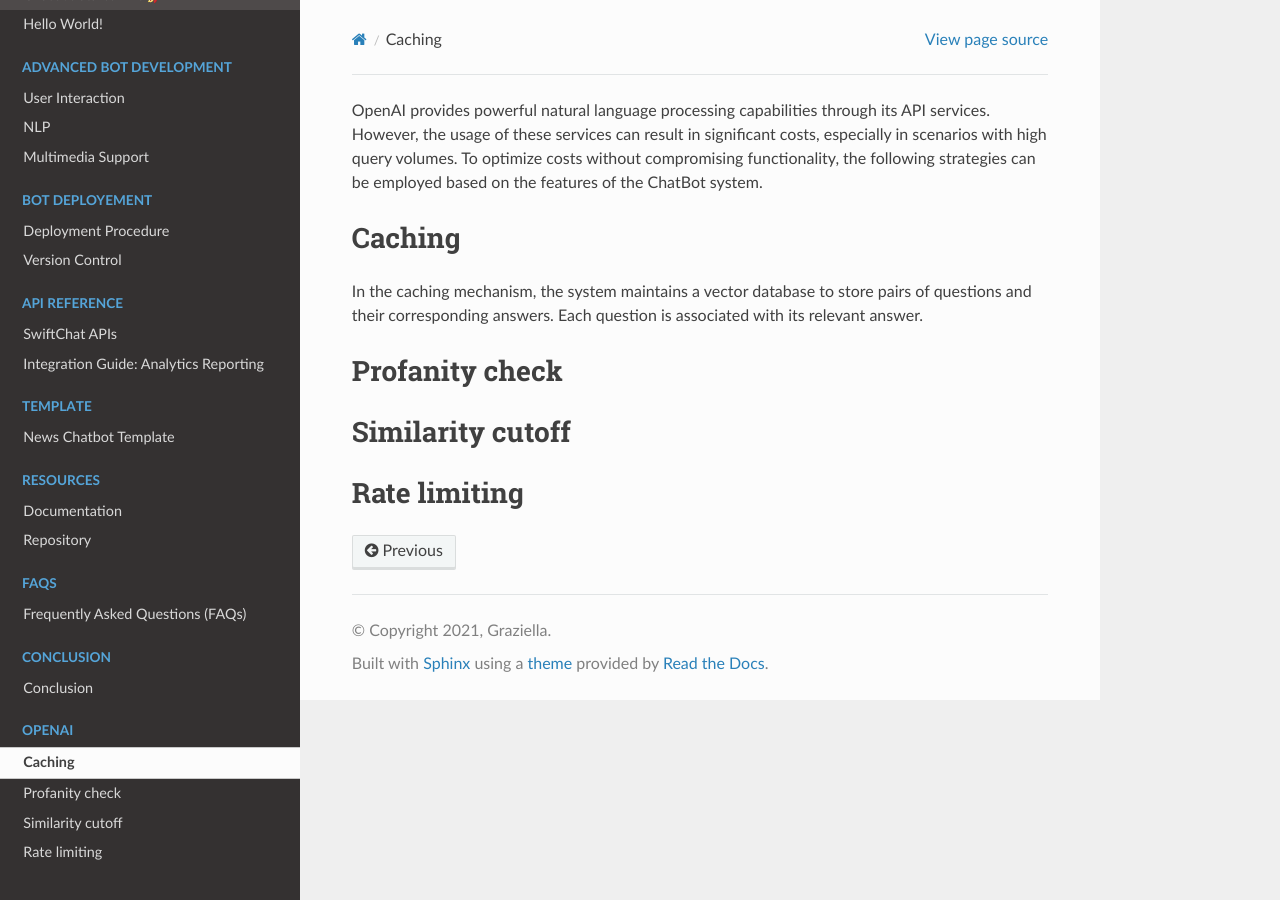
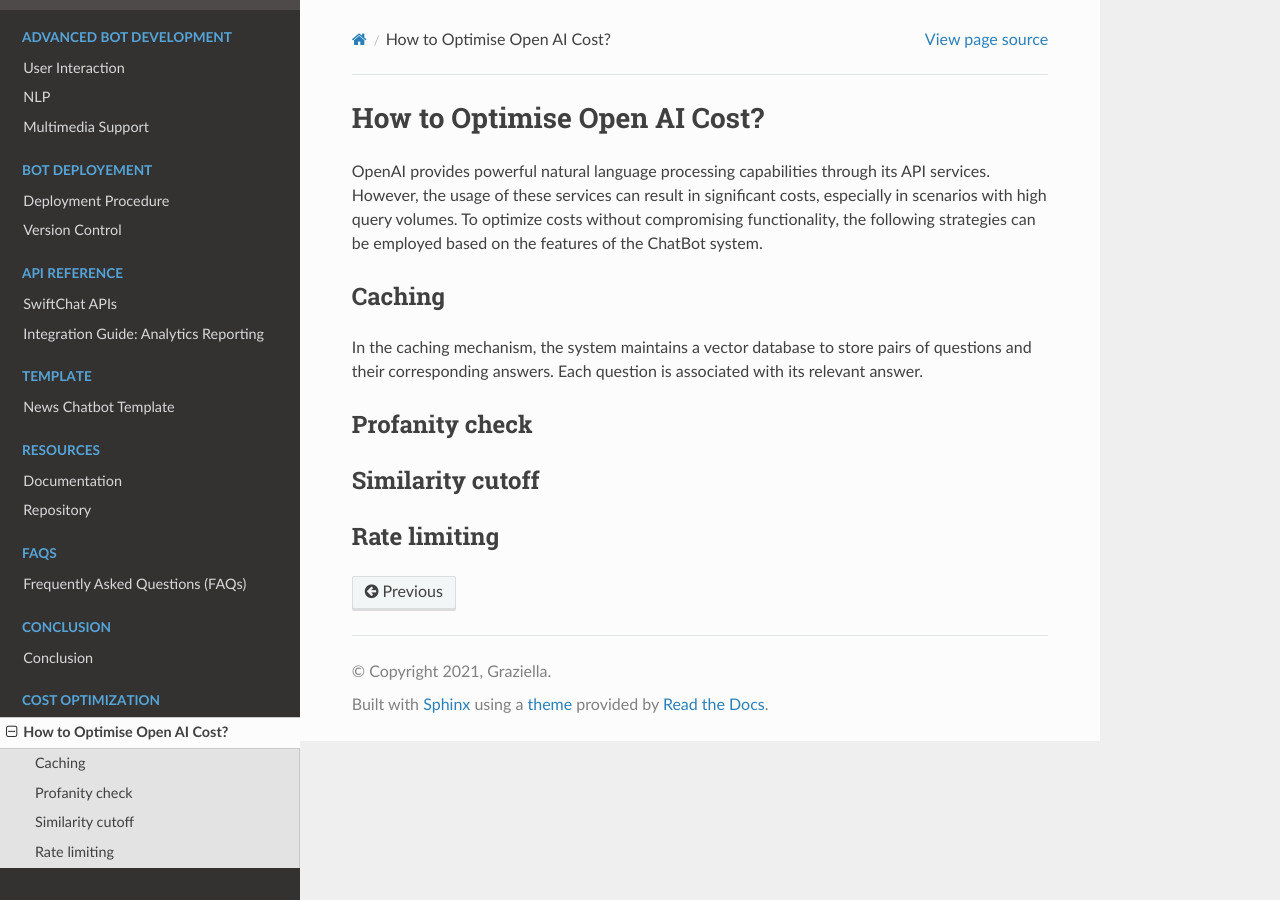
Before and after one commit to Priyanka-sharma181/Chatbot-Development-Guide, a Sphinx documentation site: the page built from docs/source/cost_optimization.rst, in a window 1280 px wide. Built offline with Sphinx 7.4.7 and the Read the Docs theme 2.0.0, drawn with Linux system fonts in a browser that asks for light colours.

Commit message:
cost optimization fix

```diff
--- a/docs/source/cost_optimization.rst
+++ b/docs/source/cost_optimization.rst
@@ -1,14 +1,17 @@
+How to Optimise Open AI Cost?
+==================================
+
 OpenAI provides powerful natural language processing capabilities through its API services. However, the usage of these services can result in significant costs, especially in scenarios with high query volumes. To optimize costs without compromising functionality, the following strategies can be employed based on the features of the ChatBot system.
 
 Caching
-==============
+--------------------
 In the caching mechanism, the system maintains a vector database to store pairs of questions and their corresponding answers. Each question is associated with its relevant answer.
 
 Profanity check
-=================
+----------------------
 
 Similarity cutoff
-====================
+--------------------
 
 Rate limiting
-===============
+----------------
--- a/docs/source/index.rst
+++ b/docs/source/index.rst
@@ -120,7 +120,7 @@ This documentation will guide you with chatbot development basics and will teach
       conclusion.rst
 
   .. toctree::
-      :caption: OPenAI
+      :caption: Cost Optimization
       :hidden:
 
       cost_optimization.rst
```
